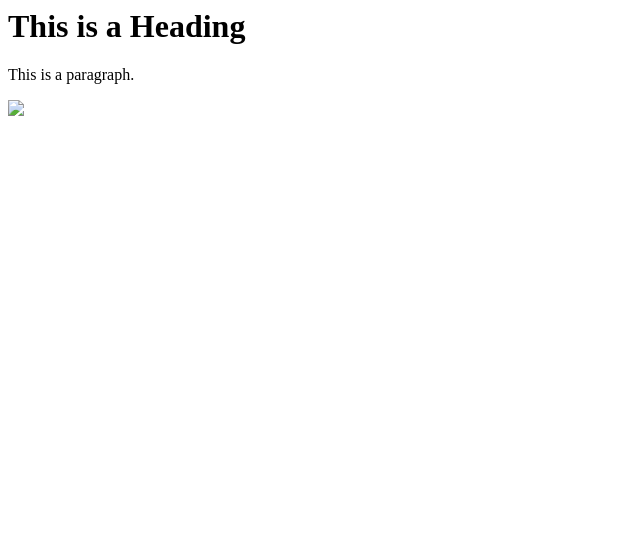
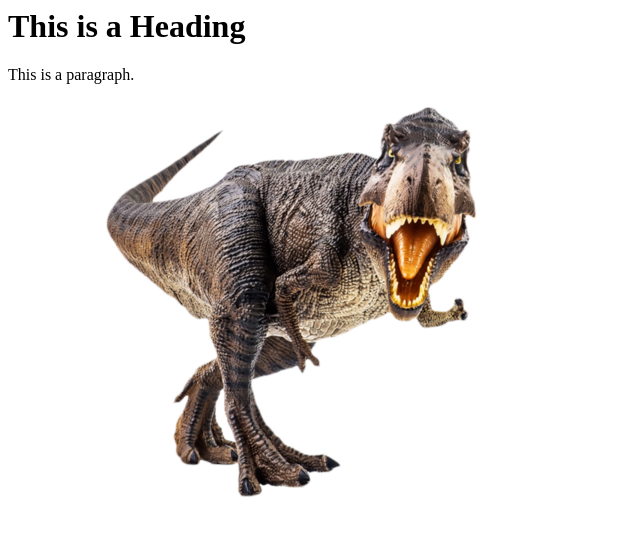
Before and after one commit to Swazard/tp-r504, a plain HTML site: page web/index.html in a window 1280 px wide. Shown: the whole page, without its empty margins (0-640 px from the left). Drawn offline with Linux system fonts and the light colour scheme.

Commit message:
modif_image

```diff
--- a/web/index.html
+++ b/web/index.html
@@ -7,7 +7,7 @@
 
 <h1>This is a Heading</h1>
 <p>This is a paragraph.</p>
-<img src="image.jpg"/>
+<img src="dinausore.png"/>
 
 </body>
 </html>
```
Also changed, not shown: web/dinausore.png (added).
